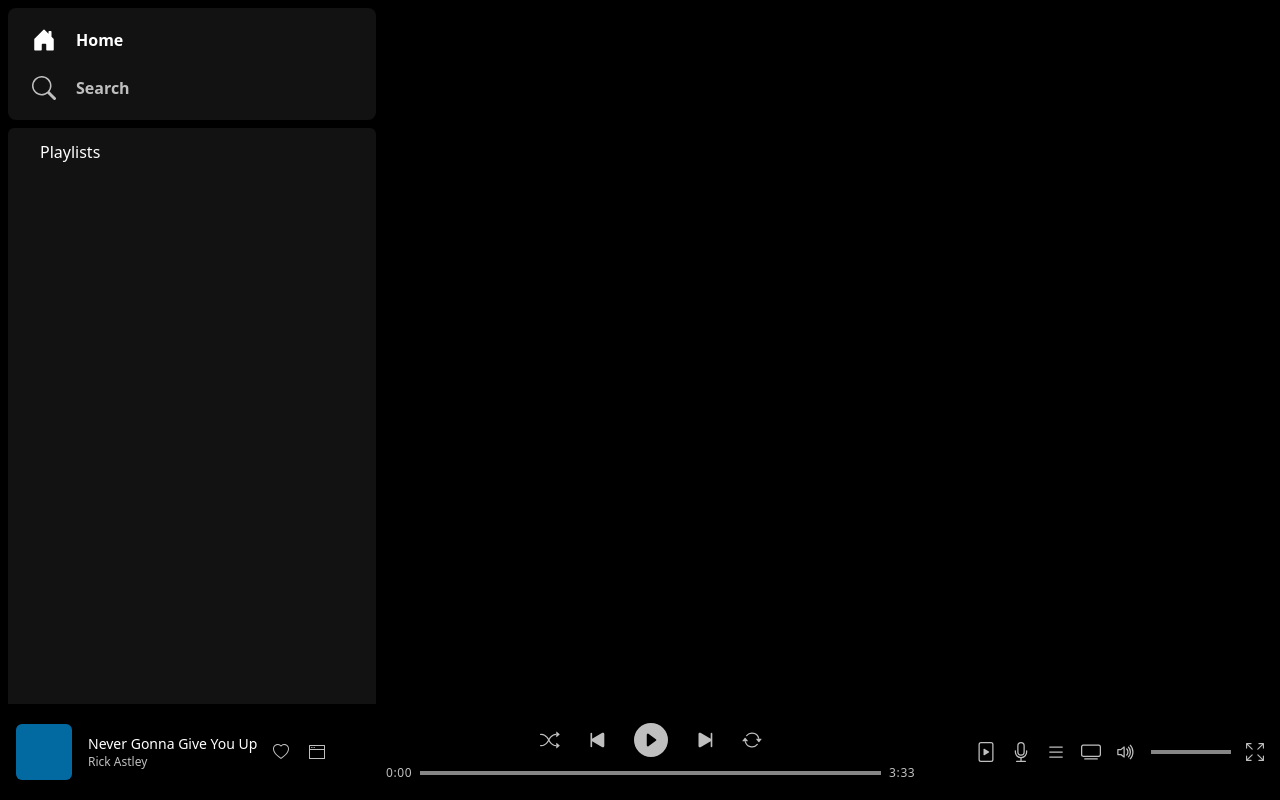
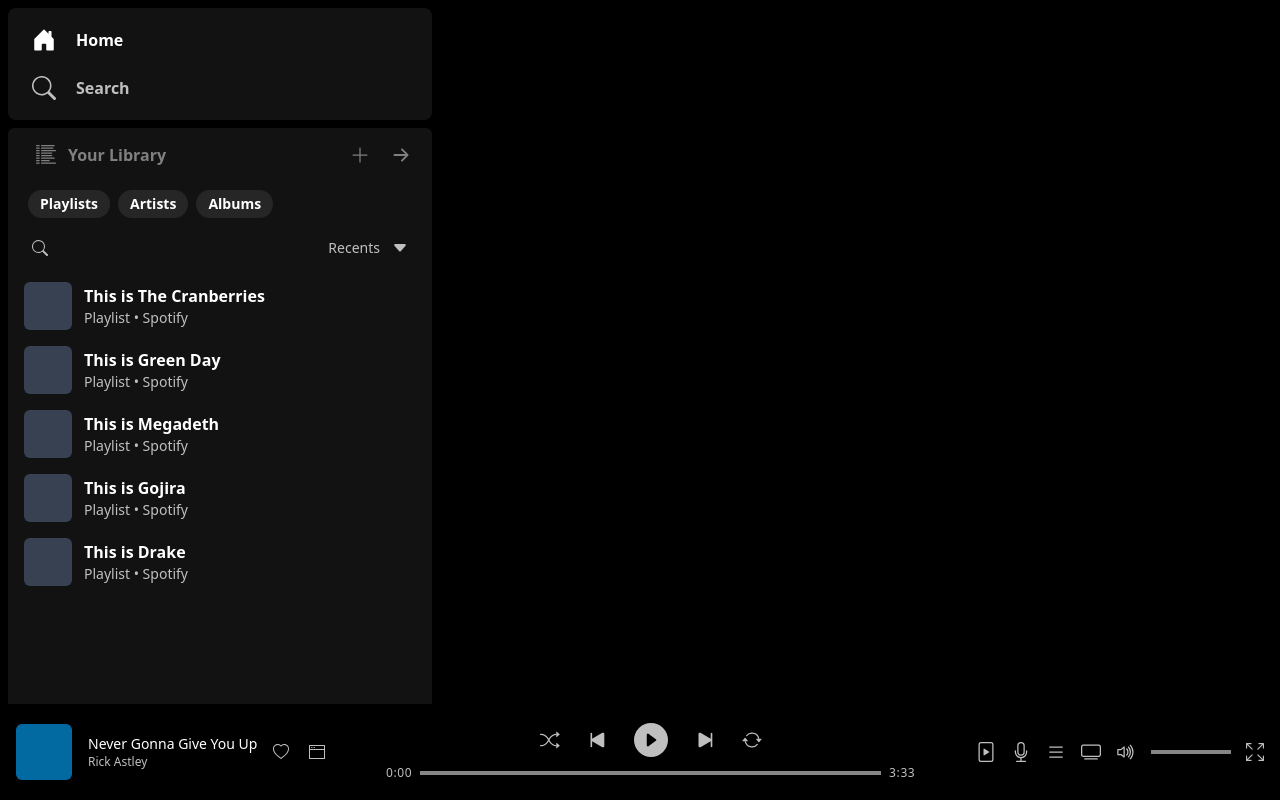
Before and after one commit to umarxd/spotify-home-page-clone, a React (Vite) app: page / in a window 1280 px wide. Built offline with nearby package versions, Linux system fonts and the light colour scheme.

Commit message:
add playlist and SinglePlaylist components and their stylings

```diff
--- a/src/App.tsx
+++ b/src/App.tsx
@@ -5,7 +5,7 @@
 function App() {
   return (
     <>
-      <div className="text-white w-96 p-2 flex flex-col h-[90vh]">
+      <div className="text-white w-[440px] p-2 flex flex-col h-[90vh]">
         <MainNav />
         <Playlists />
       </div>
--- a/src/components/Playlists.tsx
+++ b/src/components/Playlists.tsx
@@ -1,7 +1,70 @@
+import SinglePlaylist from "./SinglePlaylist";
+
 function Playlists() {
   return (
-    <div className="bg-[#121212] py-3 px-8 mt-2 rounded-md h-full">
-      Playlists
+    <div className="bg-[#121212] py-3 px-4 mt-2 rounded-md h-full">
+      <div>
+        <div className="flex items-center">
+          <svg
+            className="mx-3 brightness-50"
+            width="20"
+            height="20"
+            fill="currentColor"
+            viewBox="0 0 16 16"
+          >
+            <path
+              fill-rule="evenodd"
+              d="M0 .5A.5.5 0 0 1 .5 0h2a.5.5 0 0 1 0 1h-2A.5.5 0 0 1 0 .5Zm4 0a.5.5 0 0 1 .5-.5h10a.5.5 0 0 1 0 1h-10A.5.5 0 0 1 4 .5Zm-4 2A.5.5 0 0 1 .5 2h2a.5.5 0 0 1 0 1h-2a.5.5 0 0 1-.5-.5Zm4 0a.5.5 0 0 1 .5-.5h9a.5.5 0 0 1 0 1h-9a.5.5 0 0 1-.5-.5Zm-4 2A.5.5 0 0 1 .5 4h2a.5.5 0 0 1 0 1h-2a.5.5 0 0 1-.5-.5Zm4 0a.5.5 0 0 1 .5-.5h11a.5.5 0 0 1 0 1h-11a.5.5 0 0 1-.5-.5Zm-4 2A.5.5 0 0 1 .5 6h2a.5.5 0 0 1 0 1h-2a.5.5 0 0 1-.5-.5Zm4 0a.5.5 0 0 1 .5-.5h8a.5.5 0 0 1 0 1h-8a.5.5 0 0 1-.5-.5Zm-4 2A.5.5 0 0 1 .5 8h2a.5.5 0 0 1 0 1h-2a.5.5 0 0 1-.5-.5Zm4 0a.5.5 0 0 1 .5-.5h8a.5.5 0 0 1 0 1h-8a.5.5 0 0 1-.5-.5Zm-4 2a.5.5 0 0 1 .5-.5h2a.5.5 0 0 1 0 1h-2a.5.5 0 0 1-.5-.5Zm4 0a.5.5 0 0 1 .5-.5h10a.5.5 0 0 1 0 1h-10a.5.5 0 0 1-.5-.5Zm-4 2a.5.5 0 0 1 .5-.5h2a.5.5 0 0 1 0 1h-2a.5.5 0 0 1-.5-.5Zm4 0a.5.5 0 0 1 .5-.5h6a.5.5 0 0 1 0 1h-6a.5.5 0 0 1-.5-.5Zm-4 2a.5.5 0 0 1 .5-.5h2a.5.5 0 0 1 0 1h-2a.5.5 0 0 1-.5-.5Zm4 0a.5.5 0 0 1 .5-.5h11a.5.5 0 0 1 0 1h-11a.5.5 0 0 1-.5-.5Z"
+            />
+          </svg>
+          <h2 className="brightness-50 font-bold">Your Library</h2>
+          <div className="brightness-50 ml-auto flex items-center ">
+            <svg
+              className="mr-4"
+              width="20"
+              height="20"
+              fill="currentColor"
+              viewBox="0 0 16 16"
+            >
+              <path
+                fill-rule="evenodd"
+                d="M8 2a.5.5 0 0 1 .5.5v5h5a.5.5 0 0 1 0 1h-5v5a.5.5 0 0 1-1 0v-5h-5a.5.5 0 0 1 0-1h5v-5A.5.5 0 0 1 8 2Z"
+              />
+            </svg>
+            <svg width="30" height="30" fill="currentColor" viewBox="0 0 16 16">
+              <path
+                fill-rule="evenodd"
+                d="M4 8a.5.5 0 0 1 .5-.5h5.793L8.146 5.354a.5.5 0 1 1 .708-.708l3 3a.5.5 0 0 1 0 .708l-3 3a.5.5 0 0 1-.708-.708L10.293 8.5H4.5A.5.5 0 0 1 4 8z"
+              />
+            </svg>
+          </div>
+        </div>
+        <div className="mx-1 mt-5 flex text-sm font-semibold">
+          <div className="bg-[#262626] px-3 py-1 rounded-2xl mr-2">
+            Playlists
+          </div>
+          <div className="bg-[#262626] px-3 py-1 rounded-2xl mr-2">Artists</div>
+          <div className="bg-[#262626] px-3 py-1 rounded-2xl ">Albums</div>
+        </div>
+        <div className="flex items-center mx-2 mt-5 brightness-75">
+          <svg width="16" height="16" fill="currentColor" viewBox="0 0 16 16">
+            <path d="M11.742 10.344a6.5 6.5 0 1 0-1.397 1.398h-.001c.03.04.062.078.098.115l3.85 3.85a1 1 0 0 0 1.415-1.414l-3.85-3.85a1.007 1.007 0 0 0-.115-.1zM12 6.5a5.5 5.5 0 1 1-11 0 5.5 5.5 0 0 1 11 0z" />
+          </svg>
+          <div className="flex items-center ml-auto">
+            <div className="mr-3 text-sm ">Recents</div>
+            <svg width="16" height="16" fill="currentColor" viewBox="0 0 16 16">
+              <path d="M7.247 11.14 2.451 5.658C1.885 5.013 2.345 4 3.204 4h9.592a1 1 0 0 1 .753 1.659l-4.796 5.48a1 1 0 0 1-1.506 0z" />
+            </svg>
+          </div>
+        </div>
+      </div>
+      <div className="mt-6">
+        <SinglePlaylist name="This is The Cranberries" owner="Spotify" />
+        <SinglePlaylist name="This is Green Day" owner="Spotify" />
+        <SinglePlaylist name="This is Megadeth" owner="Spotify" />
+        <SinglePlaylist name="This is Gojira" owner="Spotify" />
+        <SinglePlaylist name="This is Drake" owner="Spotify" />
+      </div>
     </div>
   );
 }
--- /dev/null
+++ b/src/components/SinglePlaylist.tsx
@@ -0,0 +1,20 @@
+type propTypes = {
+  name: String;
+  owner: String;
+};
+
+function SinglePlaylist({ name, owner }: propTypes) {
+  return (
+    <div className="flex items-center mt-4 ">
+      <div className="w-12 h-12 mr-3 bg-gray-700 rounded-md"></div>
+      <div>
+        <div className="text-md font-semibold">{name}</div>
+        <div className="flex items-center">
+          <div className="text-sm brightness-75">Playlist • {owner}</div>
+        </div>
+      </div>
+    </div>
+  );
+}
+
+export default SinglePlaylist;
```
